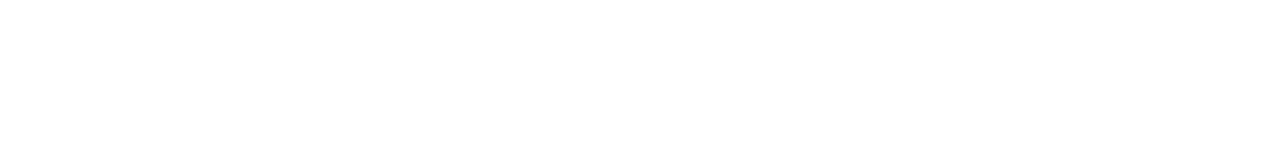
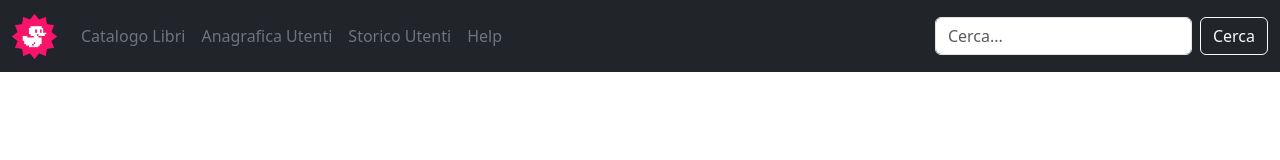
Before and after one commit to giovannidibello/html-css-bootstrap-dashboard, a plain HTML site: page index.html in a window 1280 px wide. Drawn offline with nearby package versions, Linux system fonts and the light colour scheme.

Commit message:
add header

```diff
--- a/index.html
+++ b/index.html
@@ -1,18 +1,59 @@
 <!DOCTYPE html>
 <html lang="en">
+
 <head>
     <meta charset="UTF-8">
     <meta name="viewport" content="width=device-width, initial-scale=1.0">
     <!-- BS CSS -->
-    <link href="https://cdn.jsdelivr.net/npm/bootstrap@5.3.3/dist/css/bootstrap.min.css" rel="stylesheet" integrity="sha384-QWTKZyjpPEjISv5WaRU9OFeRpok6YctnYmDr5pNlyT2bRjXh0JMhjY6hW+ALEwIH" crossorigin="anonymous">
+    <link href="https://cdn.jsdelivr.net/npm/bootstrap@5.3.3/dist/css/bootstrap.min.css" rel="stylesheet"
+        integrity="sha384-QWTKZyjpPEjISv5WaRU9OFeRpok6YctnYmDr5pNlyT2bRjXh0JMhjY6hW+ALEwIH" crossorigin="anonymous">
 
     <link rel="stylesheet" href="./css/style.css">
     <title>Dashboard Bootstrap</title>
 </head>
+
 <body>
+
+    <header>
+        <!-- BS navbar -->
+        <nav class="navbar navbar-expand-lg bg-dark">
+            <div class="container-fluid">
+                <a class="navbar-brand" href="#"> <img src="./img/duck.png" alt="Logo" width="45"
+                        class="d-inline-block align-text-top"></a>
+                <button class="navbar-toggler" type="button" data-bs-toggle="collapse"
+                    data-bs-target="#navbarSupportedContent" aria-controls="navbarSupportedContent"
+                    aria-expanded="false" aria-label="Toggle navigation">
+                    <span class="navbar-toggler-icon"></span>
+                </button>
+                <div class="collapse navbar-collapse" id="navbarSupportedContent">
+                    <ul class="navbar-nav me-auto mb-2 mb-lg-0">
+                        <li class="nav-item">
+                            <a class="nav-link active text-secondary" aria-current="page" href="#">Catalogo Libri</a>
+                        </li>
+                        <li class="nav-item">
+                            <a class="nav-link text-secondary" href="#">Anagrafica Utenti</a>
+                        </li>
+                        <li class="nav-item">
+                            <a class="nav-link text-secondary" href="#">Storico Utenti</a>
+                        </li>
+                        <li class="nav-item">
+                            <a class="nav-link text-secondary" href="#">Help</a>
+                        </li>
+                    </ul>
+                    <form class="d-flex" role="search">
+                        <input class="form-control me-2" type="search" placeholder="Cerca..." aria-label="Search">
+                        <button class="btn btn-outline-light" type="submit">Cerca</button>
+                    </form>
+                </div>
+            </div>
+        </nav>
+    </header>
 
 
     <!-- BS JS -->
-    <script src="https://cdn.jsdelivr.net/npm/bootstrap@5.3.3/dist/js/bootstrap.bundle.min.js" integrity="sha384-YvpcrYf0tY3lHB60NNkmXc5s9fDVZLESaAA55NDzOxhy9GkcIdslK1eN7N6jIeHz" crossorigin="anonymous"></script>
+    <script src="https://cdn.jsdelivr.net/npm/bootstrap@5.3.3/dist/js/bootstrap.bundle.min.js"
+        integrity="sha384-YvpcrYf0tY3lHB60NNkmXc5s9fDVZLESaAA55NDzOxhy9GkcIdslK1eN7N6jIeHz"
+        crossorigin="anonymous"></script>
 </body>
+
 </html>
```
